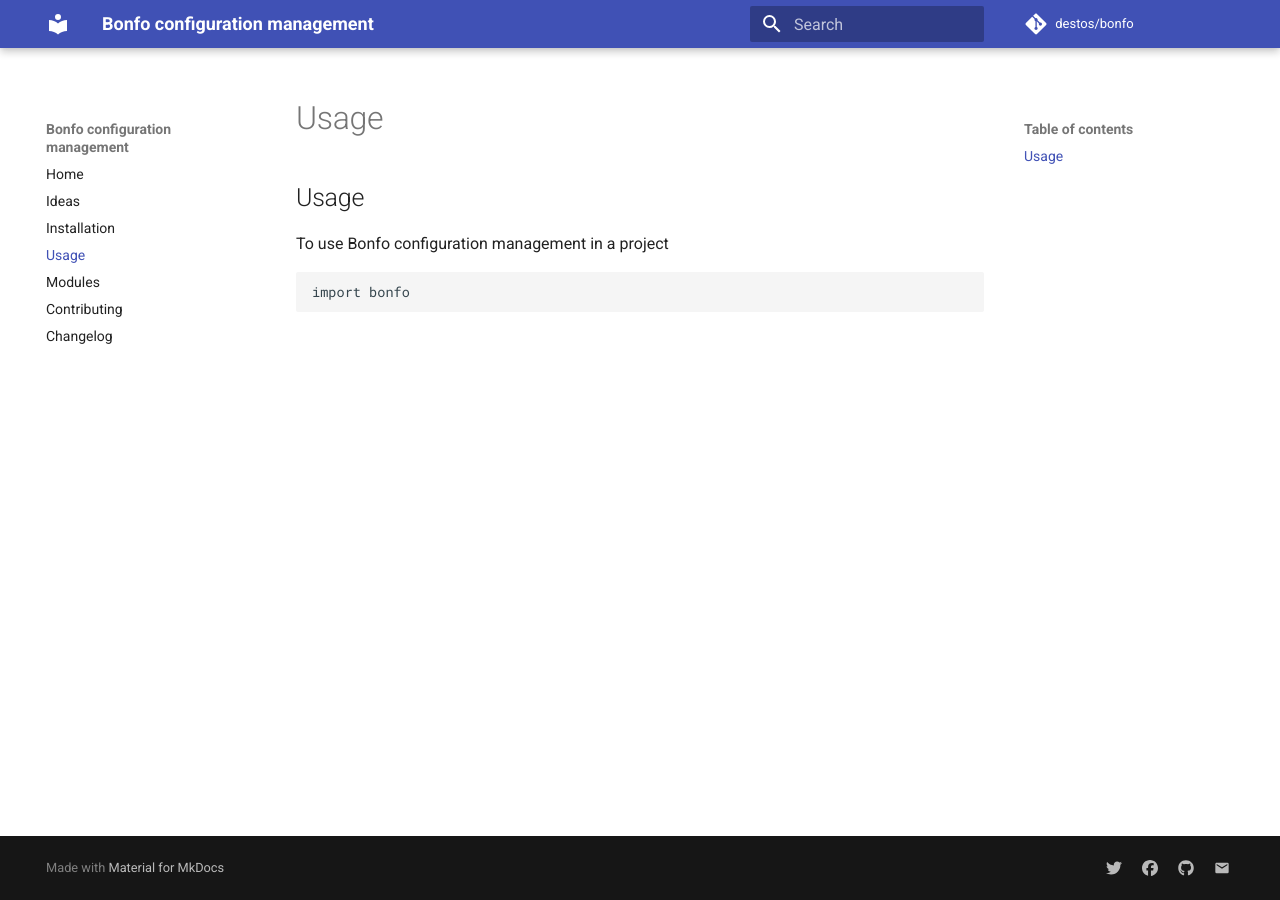
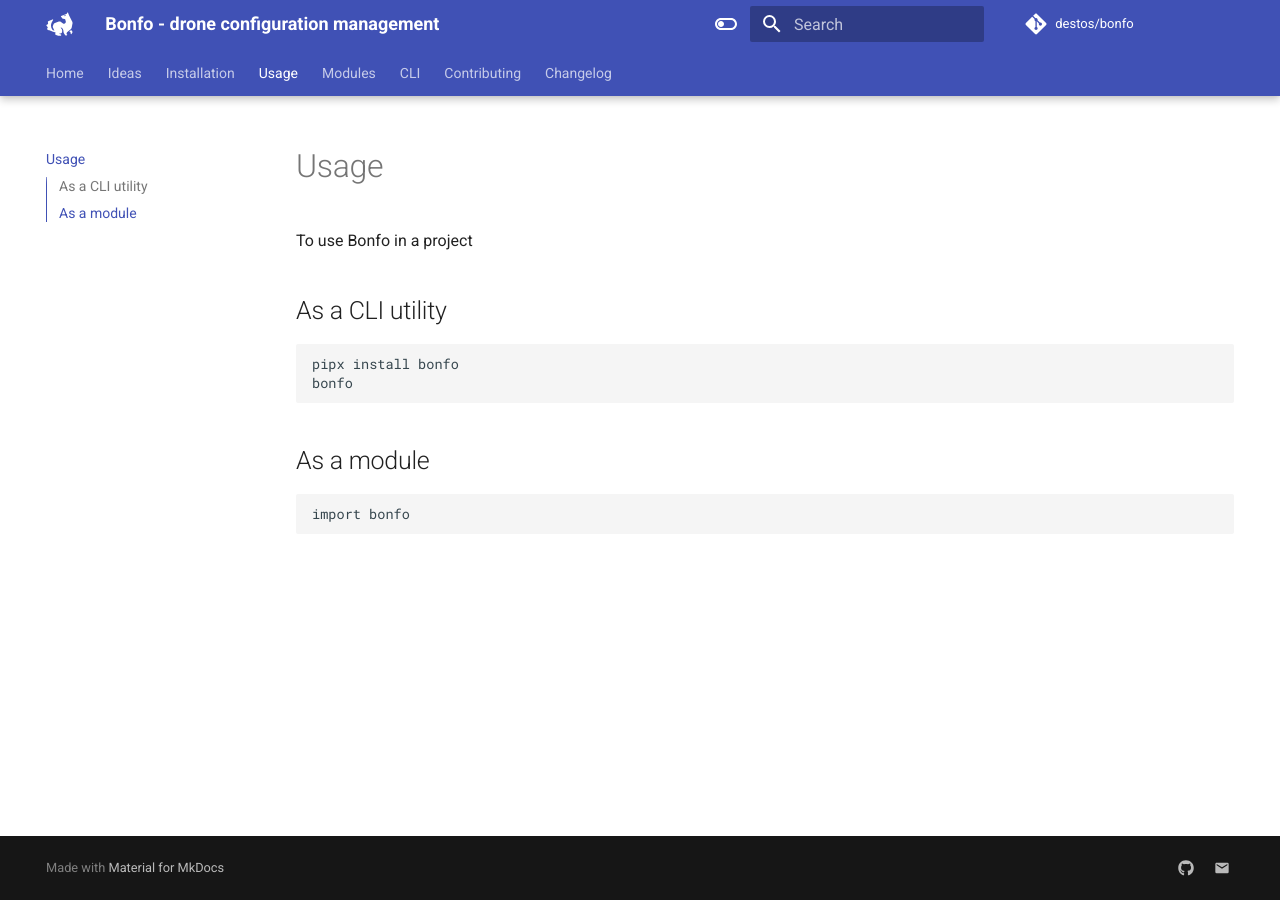
Before and after one commit to destos/bonfo, an MkDocs documentation site: the page built from docs/usage.md, in a window 1280 px wide. Built offline with MkDocs 1.6.1 and Material for MkDocs 9.7.7, drawn with Linux system fonts in a browser that asks for light colours; comment, search, counter and statistics services are not loaded.

Commit message:
Docs cleanup and config

````diff
--- a/CONTRIBUTING.md
+++ b/CONTRIBUTING.md
@@ -29,8 +27,8 @@ and "help wanted" is open to whoever wants to implement it.
 
 ### Write Documentation
 
-Bonfo configuration management could always use more documentation, whether as part of the
-official Bonfo configuration management docs, in docstrings, or even on the web in blog posts,
+Bonfo could always use more documentation, whether as part of the
+official Bonfo docs, in docstrings, or even on the web in blog posts,
 articles, and such.
 
 ### Submit Feedback
--- a/bonfo/__init__.py
+++ b/bonfo/__init__.py
@@ -1,4 +1,4 @@
-"""Top-level package for Bonfo configuration management."""
+"""Top-level package for Bonfo."""
 
 __author__ = """Patrick Forringer"""
 __email__ = 'patrick@forringer.com'
--- a/docs/installation.md
+++ b/docs/installation.md
@@ -1,22 +1,19 @@
-# Installation
-
 ## Stable release
 
-To install Bonfo configuration management, run this command in your
-terminal:
+To install Bonfo, run this command in your terminal:
 
 ``` console
 $ pip install bonfo
 ```
 
-This is the preferred method to install Bonfo configuration management, as it will always install the most recent stable release.
+This is the preferred method to install Bonfo, as it will always install the most recent stable release.
 
 If you don't have [pip][] installed, this [Python installation guide][]
 can guide you through the process.
 
 ## From source
 
-The source for Bonfo configuration management can be downloaded from
+The source for Bonfo can be downloaded from
 the [Github repo][].
 
 You can either clone the public repository:
@@ -37,7 +34,7 @@ Once you have a copy of the source, you can install it with:
 $ pip install .
 ```
 
-  [pip]: https://pip.pypa.io
-  [Python installation guide]: http://docs.python-guide.org/en/latest/starting/installation/
-  [Github repo]: https://github.com/%7B%7B%20cookiecutter.github_username%20%7D%7D/%7B%7B%20cookiecutter.project_slug%20%7D%7D
-  [tarball]: https://github.com/%7B%7B%20cookiecutter.github_username%20%7D%7D/%7B%7B%20cookiecutter.project_slug%20%7D%7D/tarball/master
+[pip]: https://pip.pypa.io
+[Python installation guide]: http://docs.python-guide.org/en/latest/starting/installation/
+[Github repo]: https://github.com/%7B%7B%20cookiecutter.github_username%20%7D%7D/%7B%7B%20cookiecutter.project_slug%20%7D%7D
+[tarball]: https://github.com/%7B%7B%20cookiecutter.github_username%20%7D%7D/%7B%7B%20cookiecutter.project_slug%20%7D%7D/tarball/master
--- a/docs/usage.md
+++ b/docs/usage.md
@@ -1,6 +1,13 @@
-# Usage
+To use Bonfo in a project
 
-To use Bonfo configuration management in a project
+# As a CLI utility
+
+```bash
+pipx install bonfo
+bonfo
+```
+
+# As a module
 
 ```
 import bonfo
--- a/mkdocs.yml
+++ b/mkdocs.yml
@@ -1,7 +1,8 @@
-site_name: Bonfo configuration management
+site_name: Bonfo - drone configuration management
 site_url: https://destos.github.io/bonfo
 repo_url: https://github.com/destos/bonfo
 repo_name: destos/bonfo
+edit_uri: edit/main/docs/
 #strict: true
 nav:
   - Home: index.md
@@ -9,20 +10,40 @@ nav:
   - Installation: installation.md
   - Usage: usage.md
   - Modules: api.md
+  - CLI: cli.md
   - Contributing: contributing.md
   - Changelog: changelog.md
 theme:
+  logo: assets/logo.svg
+  palette:
+    - scheme: default
+      toggle:
+        icon: material/toggle-switch-off-outline
+        name: Switch to dark mode
+    - scheme: slate
+      toggle:
+        icon: material/toggle-switch
+        name: Switch to light mode
+    - media: "(prefers-color-scheme: light)"
+      scheme: default
+      toggle:
+        icon: material/toggle-switch-off-outline
+        name: Switch to dark mode
+    - media: "(prefers-color-scheme: dark)"
+      scheme: slate
+      toggle:
+        icon: material/toggle-switch
+        name: Switch to light mode
   name: material
   language: en
-  #logo: assets/logo.png
-  palette:
-    scheme: preference
-    primary: indigo
-    accent: indigo
   features:
+    - header.autohide
     - navigation.indexes
     - navigation.instant
+    - navigation.tabs
     - navigation.tabs.sticky
+    - navigation.sections
+    - toc.integrate
 markdown_extensions:
   - pymdownx.emoji:
       emoji_index: !!python/name:materialx.emoji.twemoji
@@ -46,8 +67,11 @@ markdown_extensions:
       permalink: true
       slugify: !!python/name:pymdownx.slugs.uslugify
   - meta
+  - mkdocs-click
 plugins:
   - include-markdown
+  - git-revision-date:
+      enabled_if_env: CI
   - search:
       lang: en
   - mkdocstrings:
@@ -55,19 +79,19 @@ plugins:
         - bonfo
 extra:
   social:
-    - icon: fontawesome/brands/twitter
-      # replace with your own tweet link below
-      link: https://github.com/waynerv/cookiecutter-pypackage
-      name: Tweet
-    - icon: fontawesome/brands/facebook
-      # replace with your own facebook link below
-      link: https://github.com/waynerv/cookiecutter-pypackage
-      name: Facebook
+    # - icon: fontawesome/brands/twitter
+    #   # replace with your own tweet link below
+    #   link: https://github.com/waynerv/cookiecutter-pypackage
+    #   name: Tweet
+    # - icon: fontawesome/brands/facebook
+    #   # replace with your own facebook link below
+    #   link: https://github.com/waynerv/cookiecutter-pypackage
+    #   name: Facebook
     - icon: fontawesome/brands/github
       link: https://github.com/destos/bonfo
       name: Github
     - icon: material/email
-      link: "mailto:patrick@forringer.com"
+      link: "mailto:patrick@forringer.com?subject=Bonfo"
   # to enable disqus, uncomment the following and put your disqus id below
   # disqus: disqus_id
 # uncomment the following and put your google tracking id below to enable GA
````
Also changed, not shown: other parts of CONTRIBUTING.md (+0 -2 lines), CHANGELOG.md (+4 -2 lines), README.md (+3 -2 lines), docs/cli.md (added, +5 -0 lines), docs/ideas.md (+0 -2 lines), pyproject.toml (+15 -11 lines), .github/ISSUE_TEMPLATE.md, docs/assets/logo.svg (added), 1 other file.
